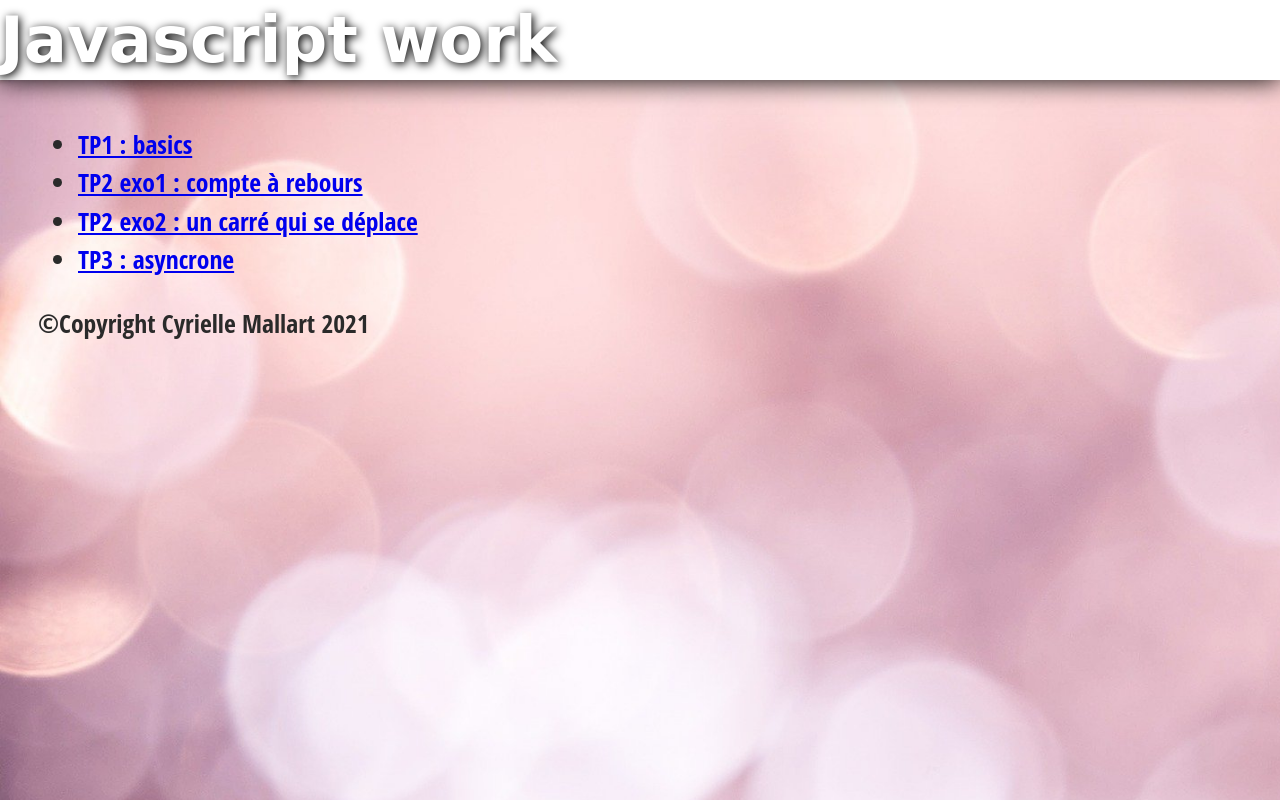
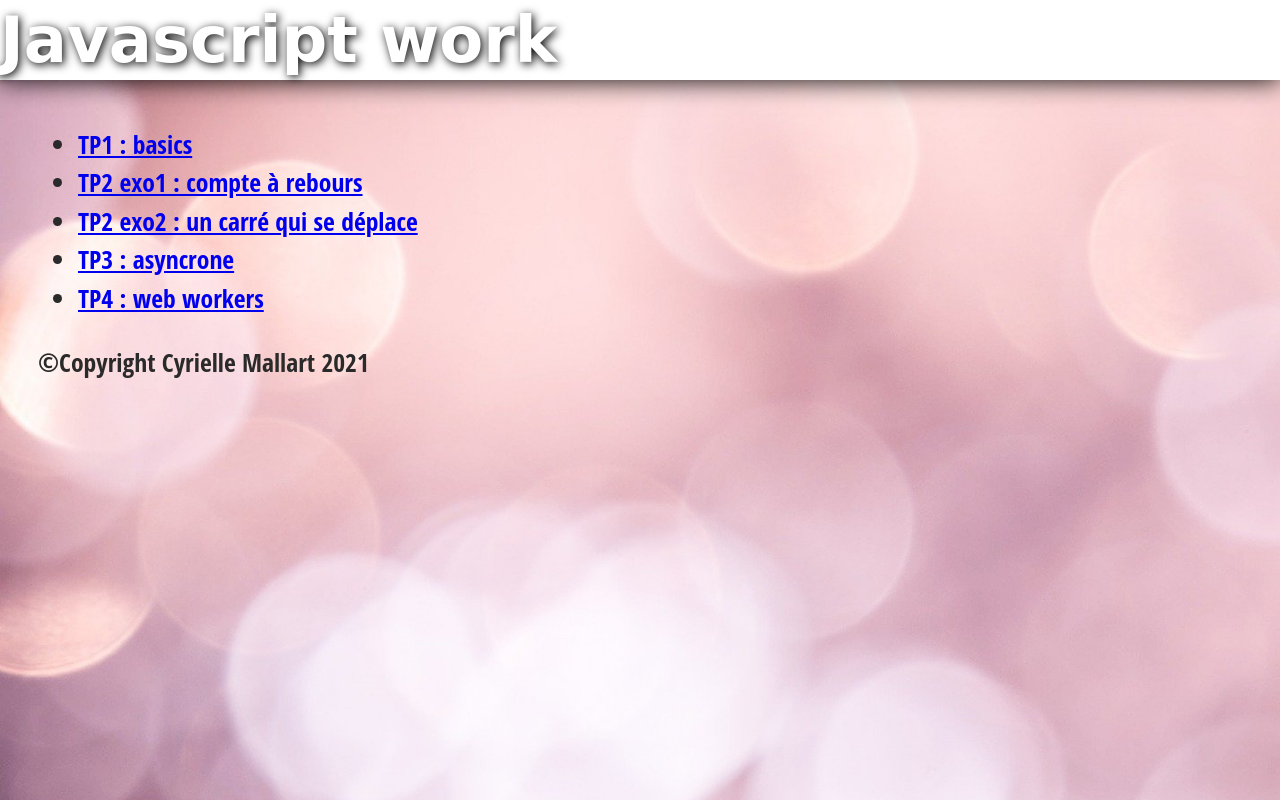
Before and after one commit to CMallart/CMallart.github.io, a plain HTML site: page javascript/javascript.html in a window 1280 px wide. Shown: the top 800 px of the page. Drawn offline with Linux system fonts and the light colour scheme; files that its build step writes are made by us from their sources.

Commit message:
link for tp4

```diff
--- a/javascript/javascript.html
+++ b/javascript/javascript.html
@@ -18,6 +18,7 @@
         <li><a href="JS_TP_2/tp_js_2_exo1.html">TP2 exo1 : compte à rebours</a></li>
         <li><a href="JS_TP_2/tp_js_2_exo2.html">TP2 exo2 : un carré qui se déplace</a></li>
         <li><a href="JS_TP_3/tp_js_3_exo_1.html">TP3 : asyncrone </a></li>
+        <li><a href="JS_TP_4/tp_js_4_exo.html">TP4 : web workers </a></li>
         </ul>
     <footer>
       <p>©Copyright Cyrielle Mallart 2021 </p>
```
